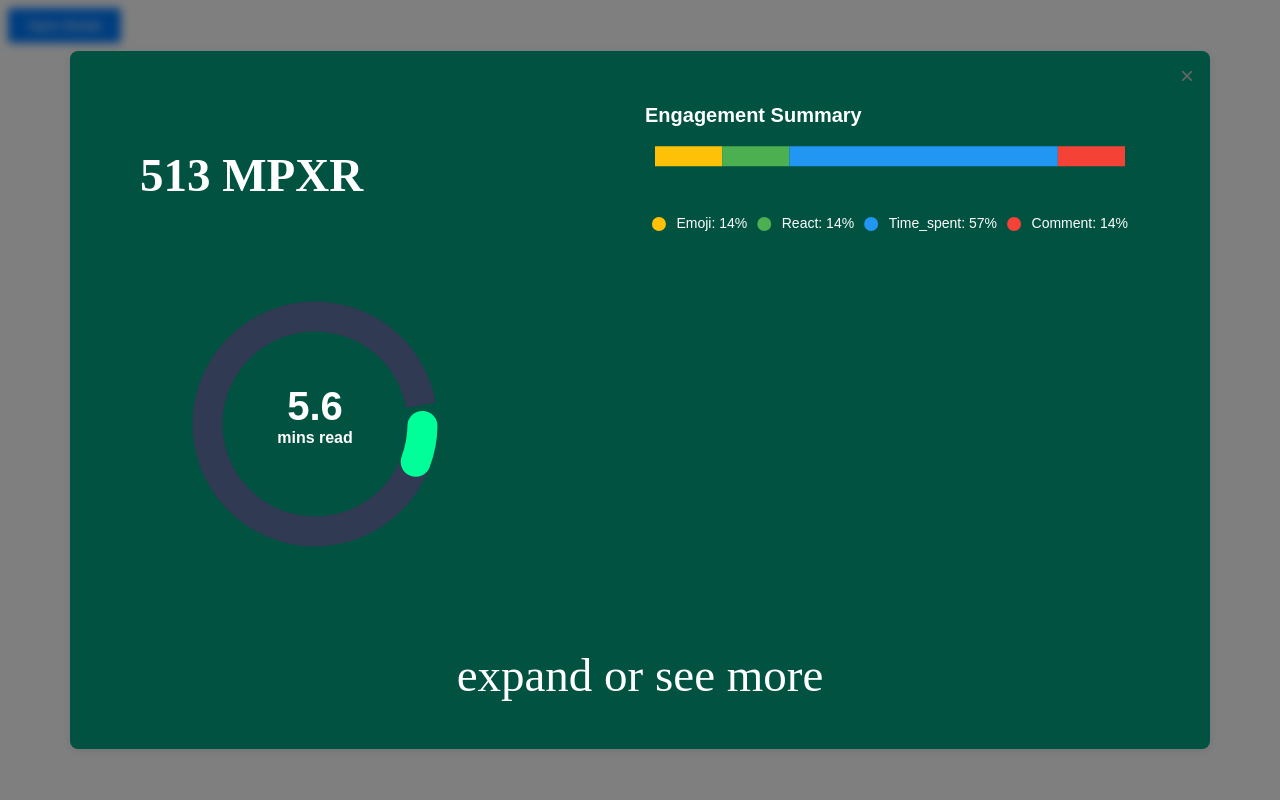
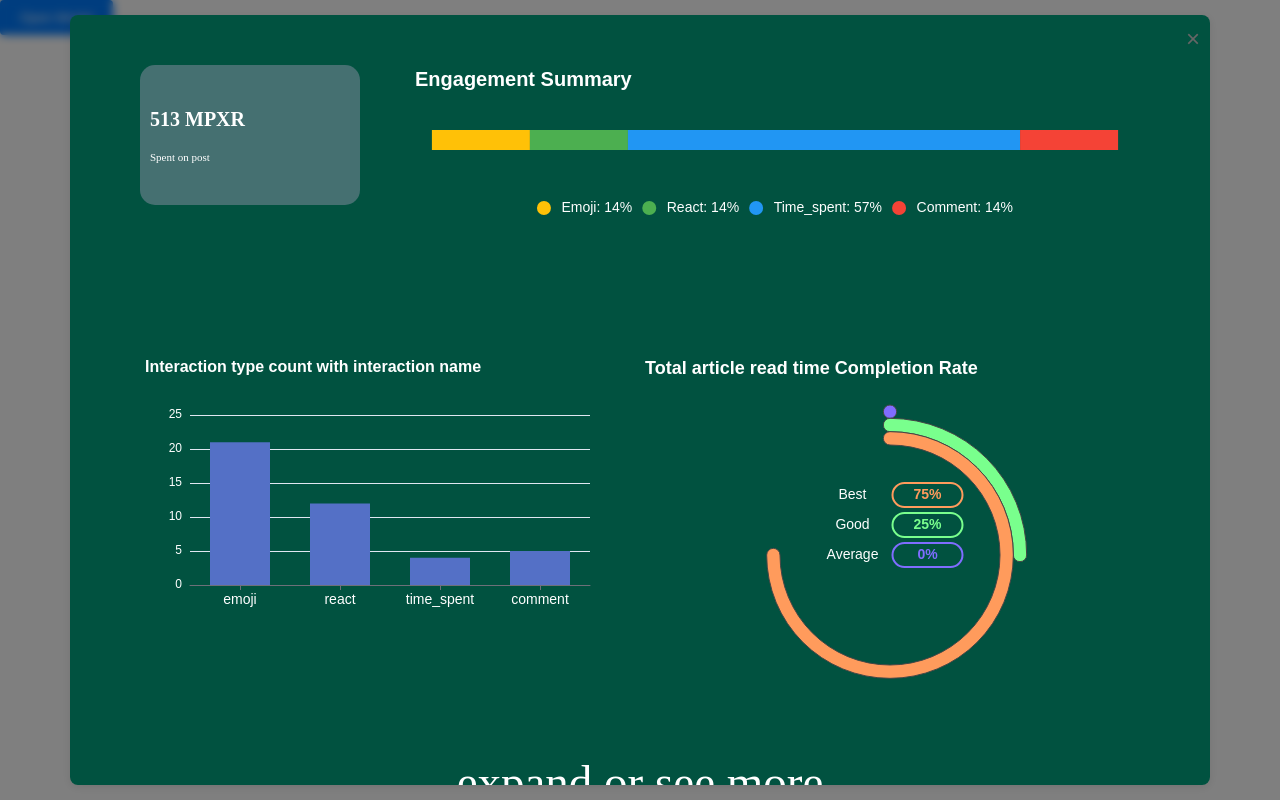
Before and after one commit to tensae-b/Charts, a website: page popup.html in a window 1280 px wide. Both pictures are taken after a click on the button "Open Modal". Drawn offline with nearby package versions, Linux system fonts and the light colour scheme.

Commit message:
popup fix and update

```diff
--- a/popup.html
+++ b/popup.html
@@ -1,11 +1,18 @@
 <!DOCTYPE html>
 <html>
+
 <head>
   <script src=" https://cdn.jsdelivr.net/npm/echarts@5.6.0/dist/echarts.min.js "></script>
+  <meta name="viewport" content="width=device-width, initial-scale=1.0" />
   <style>
+    * {
+      margin: 0;
+      padding: 0;
+    }
 
     .modal-overlay {
-            display: none;
+      visibility: hidden;
+      pointer-events: none;
       position: fixed;
       top: 0;
       left: 0;
@@ -15,6 +22,7 @@
       backdrop-filter: blur(5px);
       -webkit-backdrop-filter: blur(5px);
       z-index: 1000;
+
     }
 
 
@@ -32,6 +40,11 @@
       z-index: 1001;
       max-width: 1000px;
       width: 90%;
+      max-height: 90vh;
+      /* Prevent it from going off-screen */
+      overflow-y: auto;
+      /* Allow scrolling if content is too much */
+
     }
 
 
@@ -58,22 +71,33 @@
 
 
     .modal-body {
-            margin-bottom: 20px;
+
       display: flex;
-            justify-content: space-between;
-            align-items: start;
-            width:100%
+      flex-direction: column;
+      width: 100%
+        /* margin-bottom: 20px;
+
+            width:100% */
 
     }
 
-        .modal-body h3{
-            font-size: 47px;
-        }
 
-        .modal p{
+    .modal p {
       font-size: 47px;
       width: 100%;
       text-align: center;
+
+    }
+
+    .top {
+      display: flex;
+      justify-content: space-between;
+      max-height: 150px;
+      gap: 50px;
+      width: 100%;
+      flex-wrap: wrap;
+      margin-bottom: 90px;
+
 
     }
 
@@ -91,23 +115,99 @@
       background: #0056b3;
     }
 
+    .modal-graph {
+      display: flex;
+      flex-direction: row;
+      flex-wrap: wrap;
+      width: 100%;
+      margin-top: 50px;
+
+
+
+    }
+
+    .heading {
+      background: #457071;
+      padding: 10px 10px;
+      border-radius: 15px;
+      display: flex;
+      gap: 20px;
+      flex-direction: column;
+      justify-content: center;
+      width: 100%;
+      max-width: 100%;
+      max-height: 400px;
+
+
+
+    }
+
+    .heading h3 {
+      font-size: 20px;
+    }
+
+    .heading p {
+      font-size: 11px;
+      text-align: left;
+    }
+
+    .interaction-type-count-with-interaction-name-for-article {
+      width: 100%
+    }
+    #interaction-type-count-with-name{
+      width: 100%;
+    }
+
+    .article-total-read-time-completion-rate{
+      width:100%
+    }
+    #article-read-time-chart{
+      width:100%;
+    }
+
+    @media (min-width: 1100px) {
+       .top{
+        flex-wrap: nowrap;
+        justify-content: space-between;
+
+         width:100%;
+
+       }
+
+       .modal-graph {
+      display: flex;
+      flex-direction: row;
+      flex-wrap: nowrap;
+      width: 100%;
+      margin-top: 50px;
+
+
+
+    }
+
+       .heading {
+        max-width: 200px;
+        max-height: 100px;
+      padding: 20px 10px;
+       }
+    }
+
      #post-engagement-summary {
-            width: 500px;
-            min-height: 500px;
-            background-color: transparent;
+      width: 100%;
     }
-       .modal-graph{
-        display:flex;
-        flex-direction:column;
+
+    .engagement-summary {
+      width: 100%;
     }
+
 
     /* .total-readed-time {
         max-width: 30%;
         max-height: 30%;
        } */
-
   </style>
 </head>
+
 <body>
 
   <button class="open-modal-btn" onclick="openModal()">Open Modal</button>
@@ -119,17 +219,30 @@
       <button class="close-button" onclick="closeModal()">&times;</button>
 
       <div class="modal-body" id="modal-body">
+        <div class="top">
+          <div class="heading">
+            <h3>513 MPXR</h3>
+            <p>Spent on post</p>
+          </div>
+
+          <div class="engagement-summary">
+            <div id="post-engagement-summary" style="height: 150px; "></div>
+          </div>
+
+        </div>
+
         <div class="modal-graph">
-                <h3>513 MPXR</h3>
-                <div class="total-readed-time chart">
-                  <div id="readed-time-chart" class="total-readed-time-chart" ></div>
+          <div class="interaction-type-count-with-interaction-name-for-article">
+            <div id="interaction-type-count-with-name"
+
+              style=" height: 300px; ">
+            </div>
+          </div>
+          <div class="article-total-read-time-completion-rate ">
+            <div id="article-read-time-chart"  style=" height: 400px;"></div>
           </div>
         </div>
 
-
-                    <div class="engagement-summary">
-                        <div id="post-engagement-summary" class="post-engagement-summary" ></div>
-                      </div>
 
 
       </div>
@@ -186,8 +299,16 @@ let selectors = {
       engagementSummary: document.getElementById(
         "post-engagement-summary"
       ),
+      articleReadTimeChart: document.getElementById("article-read-time-chart"),
 
-      articleTotalReadTimeChart: document.getElementById("readed-time-chart"),
+      // articleTotalReadTimeChart: document.getElementById("readed-time-chart"),
+      interactionTypeCountWithName: document.getElementById(
+        "interaction-type-count-with-name"
+      ),
+
+      completionRateForArticleChart: document.getElementById(
+        "completion-rate-for-article-chart"
+      ),
 
     };
     let posts = [
@@ -406,83 +527,10 @@ let selectors = {
       },
     ];
 
-    const initArticleReadTimeChart = (data) => {
-      let chart = echarts.init(selectors.articleTotalReadTimeChart, null, {
-        height: 350,
-        width:350
 
-      });
-     const readTime=data.read_time
-
-
-      let series = {
-        name: "",
-        type: 'gauge',
-                    startAngle: -1,
-                    endAngle: 10,
-                    radius: '70%',
-                    progress: {
-                        show: true,
-                        overlap: false,
-                        roundCap: true,
-                        clip: false,
-                        itemStyle: {
-                            color: '#00FF99'
-                        }
-                    },
-                    pointer: {
-                        show: false
-                    },
-                    axisLine: {
-                        lineStyle: {
-                            width: 30,
-                            color: [[1, '#303A52']]
-                        }
-                    },
-                    splitLine: {
-                        show: false
-                    },
-                    axisTick: {
-                        show: false
-                    },
-                    axisLabel: {
-                        show: false
-                    },
-                    detail: {
-                      valueAnimation: true,
-                        formatter: function (value) {
-                            return `{value|${value}}\n{unit|mins read}`;
-                        },
-                        rich: {
-                            value: {
-                                fontSize: 40,
-                                fontWeight: 'bold',
-                                color: '#fff'
-                            },
-                            unit: {
-                                fontSize: 16,
-                                fontWeight: 'bold',
-                                color: '#fff'
-                            }
-                        },
-                        offsetCenter: [0, 0]
-                    },
-        data: [
-          {
-            value: readTime,
-            name: "",
-
-          },
-        ],
-      };
-
-      chart.setOption({ ...options.articleReadTimeChartOptions, series } );
-    };
     const initEngagementSummary = (data) => {
-      const chart = echarts.init(selectors.engagementSummary, null, {
-        height: 130
-      });
-      console.log('here',data)
+      const chart = echarts.init(selectors.engagementSummary);
+      console.log('here', data)
       const datas = data.percentages
       const categories = Object.keys(datas["Total interaction in Percentages"]);
       const values = Object.values(datas["Total interaction in Percentages"]);
@@ -494,24 +542,25 @@ const initEngagementSummary = (data) => {
           text: 'Engagement Summary',
           textStyle: {
             color: '#ffffff',
-            fontSize:20
+            fontSize: 20
           }
         },
 
         grid: {
-          top: '5%',
+          top: '0%',
           left: '3%',
           right: '3%',
-          bottom: '20%',
+          bottom: '0%',
           containLabel: true
         },
         legend: {
           orient: 'horizontal',
           bottom: 0,
+
           left: 'center',
           itemGap: 10,
           icon: 'circle',
-          padding:0,
+          padding: 0,
           textStyle: {
             color: '#ffffff',
             fontSize: 14
@@ -559,24 +608,233 @@ const initEngagementSummary = (data) => {
       };
 
       chart.setOption(option)
+      window.addEventListener('resize', () => {
+        chart.resize();
+      });
     }
 
+    const initArticleTotalReadTimeChart = (data) => {
+      let chart = echarts.init(selectors.articleReadTimeChart);
+
+      function structureData(data) {
+        data = Object.entries(data);
+        let tempValue = [];
+        data.forEach((element, index) => {
+          tempValue.push({
+            value: element[1].toFixed(2),
+            name: element[0],
+
+            title: {
+              offsetCenter: ["-25%", `-${index * 20}%`],
+            },
+            detail: {
+              valueAnimation: true,
+              offsetCenter: ["25%", `-${index * 20} % `],
+            },
+          });
+        });
+
+        return tempValue;
+      }
+
+      let structuredData = structureData(
+        data.percentages["Total Read Completion Rate"][
+        "Total Completion rate breakdown"
+        ]
+      );
+
+      const options = {
+        title: {
+          text: 'Total article read time Completion Rate',
+          textStyle: {
+            color: "#ffffff",
+
+          },
+          center: ['40%', '60%'],
+        },
+        series: [
+
+          {
+
+            type: "gauge",
+            startAngle: 90,
+            endAngle: -270,
+            center: ['50%', '50%'],
+            color: ['#7F6DFF', '#79FF8D', '#FF9B5C'],
+
+
+            pointer: {
+              show: false,
+            },
+            progress: {
+              show: true,
+              overlap: false,
+              roundCap: true,
+
+              clip: false,
+              itemStyle: {
+                borderWidth: 1,
+                borderColor: "#464646",
+              },
+            },
+            axisLine: {
+              lineStyle: {
+                width: 40,
+                color: '#032c46'
+              },
+
+              roundCap: true
+            },
+            splitLine: {
+              show: false,
+              distance: 0,
+              length: 10,
+            },
+            axisTick: {
+              show: false,
+            },
+            axisLabel: {
+              show: false,
+              distance: 50,
+            },
+            title: {
+              fontSize: 14,
+              color: '#fff'
+            },
+            detail: {
+              width: 50,
+              height: 14,
+              fontSize: 14,
+              color: "inherit",
+              borderColor: "inherit",
+              borderRadius: 20,
+              borderWidth: 1,
+              formatter: "{value}%",
+            },
+          },
+        ],
+      }
+      const series = options.series[0];
+      chart.setOption({
+        ...options,
+        series: { ...series, data: structuredData },
+      });
+      window.addEventListener('resize', () => {
+        chart.resize();
+      });
+    };
+
+    const initInteractionTypeCountWithName = (data) => {
+
+      const chart = echarts.init(selectors.interactionTypeCountWithName);
+      const interactionData = data.percentages["Total Interaction Counts"];
+      const includedKeys = ["emoji", "react", "time_spent", "comment"];
+      const categories = [];
+      const seriesData = [];
+
+      for (const key of includedKeys) {
+        if (interactionData[key]) {
+          categories.push(key);
+          seriesData.push(interactionData[key].count);
+        }
+      }
+      console.log(categories, seriesData, 'heres')
+
+
+      let xAxis = [
+        {
+          type: "category",
+          data: categories,
+          axisTick: {
+            alignWithLabel: true,
+          },
+          axisLabel: {
+
+            textStyle: {
+              color: '#fff',
+              fontSize: 14,
+
+            },
+            interval: 0,
+          }
+        },
+      ];
+
+      let yAxis = [
+        {
+          axisLabel: {
+            textStyle: {
+              color: '#fff'
+            }
+          },
+        }
+      ]
+
+      let series = [
+        {
+          name: "Count",
+          type: "bar",
+          barWidth: "60%",
+
+          data: seriesData,
+        },
+      ];
+      let options = {
+        title: {
+          text: 'Interaction type count with interaction name',
+          textStyle: {
+            color: '#ffffff',
+            fontSize: 16,
+          }
+        },
+        tooltip: {
+          trigger: "axis",
+          axisPointer: {
+            type: "shadow",
+          },
+        },
+
+        xAxis: [
+
+        ],
+        yAxis: [
+          {
+            type: "value",
+          },
+        ],
+        series: [],
+      }
+
+      chart.setOption({
+        ...options,
+        xAxis: xAxis,
+        yAxis: yAxis,
+        series: series,
+      });
+      window.addEventListener('resize', () => {
+        chart.resize();
+      });
+    };
     function openModal() {
+
+
+      document.getElementById('modalOverlay').style.visibility = 'unset';
+      document.getElementById('modalOverlay').style.pointerEvents = 'all';
+      document.body.style.overflow = 'hidden';
+    }
     const data = posts.find((u) => u.post_id == parseInt(2));
     initEngagementSummary(data)
-            initArticleReadTimeChart(data)
-            document.getElementById('modalOverlay').style.display = 'block';
-            document.body.style.overflow = 'hidden';
-        }
-
+      // initArticleReadTimeChart(data)
+      initInteractionTypeCountWithName(data);
+      initArticleTotalReadTimeChart(data)
 
     function closeModal() {
-            document.getElementById('modalOverlay').style.display = 'none';
+
       document.body.style.overflow = 'auto';
     }
 
 
-        document.getElementById('modalOverlay').addEventListener('click', function(event) {
+    document.getElementById('modalOverlay').addEventListener('click', function (event) {
       if (event.target === this) {
         closeModal();
       }
@@ -586,4 +844,5 @@ const initEngagementSummary = (data) => {
 
   </script>
 </body>
+
 </html>
```
Lines whose indentation alone changed are shown as unchanged.
